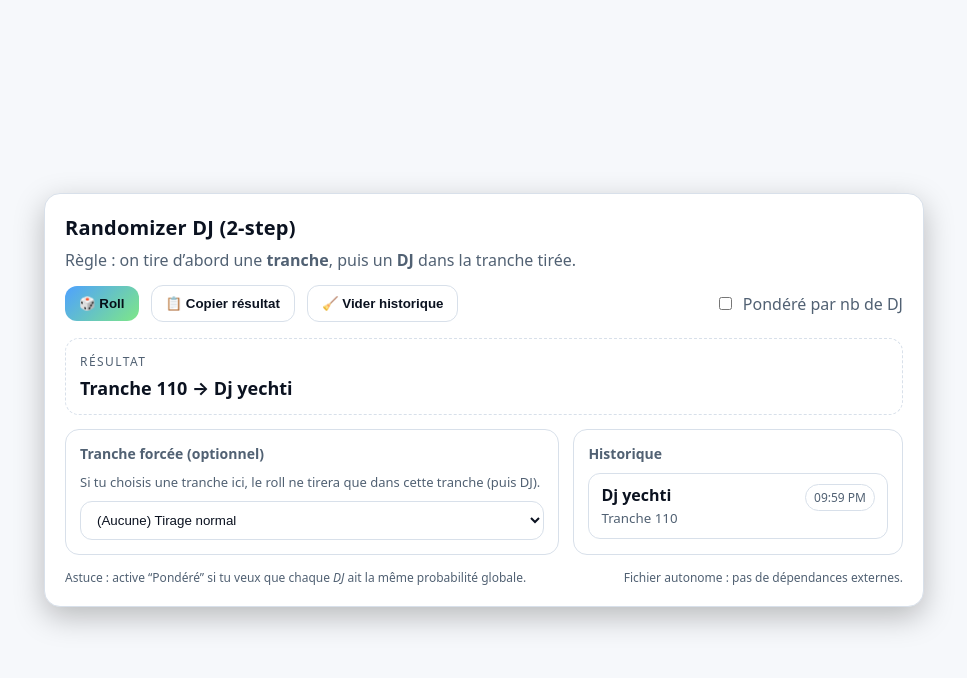
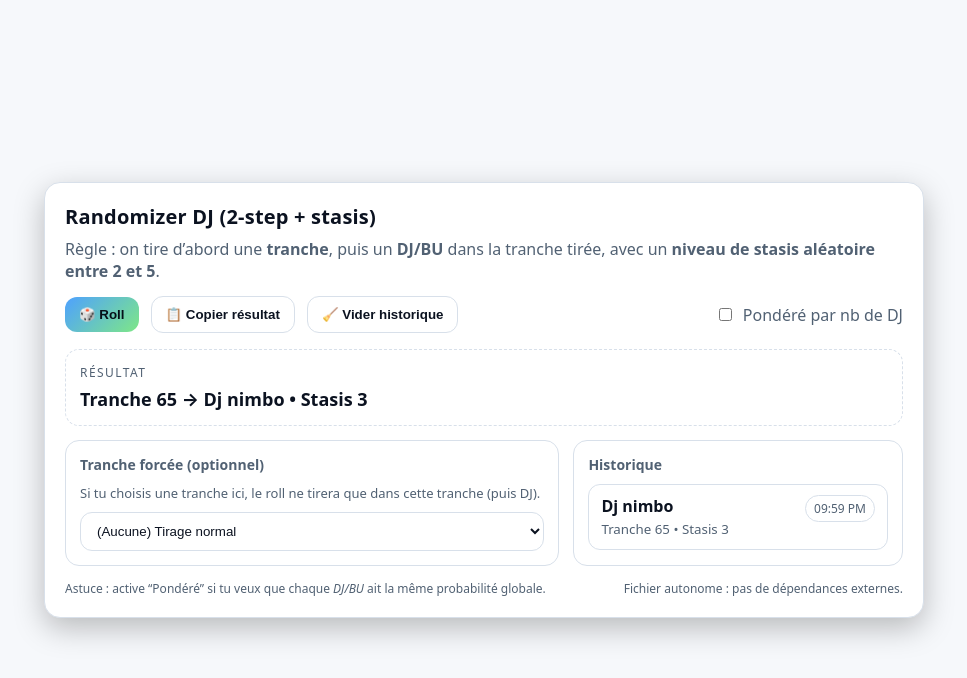
Before and after one commit to KLM-Security/Wakfu-Dungeons-picker-Rando, a plain HTML site: page randomizer.html in a window 1280 px wide. Both pictures are taken after a click on the button "🎲 Roll". Shown: the whole page, without its empty margins (156-1123 px from the left). Drawn offline with Linux system fonts and the light colour scheme.

Commit message:
Update randomizer.html
-Added 215 DJ
-Added missing 155 dungeon
-added missing 185 BU
-Added stasis rando

```diff
--- a/randomizer.html
+++ b/randomizer.html
@@ -78,8 +78,8 @@
 <body>
   <div class="wrap">
     <div class="card">
-      <h1>Randomizer DJ (2-step)</h1>
-      <p>Règle : on tire d’abord une <strong>tranche</strong>, puis un <strong>DJ</strong> dans la tranche tirée.</p>
+      <h1>Randomizer DJ (2-step + stasis)</h1>
+      <p>Règle : on tire d’abord une <strong>tranche</strong>, puis un <strong>DJ/BU</strong> dans la tranche tirée, avec un <strong>niveau de stasis aléatoire entre 2 et 5</strong>.</p>
 
       <div class="row">
         <button class="primary" id="rollBtn">🎲 Roll</button>
@@ -115,7 +115,7 @@
       </div>
 
       <div class="footer">
-        <span>Astuce : active “Pondéré” si tu veux que chaque <em>DJ</em> ait la même probabilité globale.</span>
+        <span>Astuce : active “Pondéré” si tu veux que chaque <em>DJ/BU</em> ait la même probabilité globale.</span>
         <span>Fichier autonome : pas de dépendances externes.</span>
       </div>
     </div>
@@ -130,16 +130,17 @@ const TRANCHES = [
   { level: 20, items: ["Dj Bouftou royal","Dj Shin larve","Dj Tofu royale"] },
   { level: 35, items: ["Dj piou royale","Dj Abraknelle","DJ Morfor"] },
   { level: 50, items: ["Dj Moogr","Dj craqueleur","Dj morts-brulé","DJ pirate","Dj champs"] },
-  { level: 65, items: ["Dj skouale","Dj bwork","Dj bouftou sauvage","Dj nimbo","Dj crabes qui pete","Dj mollusky","Dj kokolhanta"] },
+  { level: 65, items: ["Dj skouale","Dj bwork","Dj bouftou sauvage","Dj nimbo","Dj crabes qui pete","Dj mollusky","Dj kokokolhanta"] },
   { level: 80, items: ["BU Excarnus","Dj Corbac","Dj Grand Orokk","Dj mulou","Dj arakne","Dj rats","Dj trutruche","Dj petit groin","Dj palais du tsu"] },
   { level: 95, items: ["Dj vampyro","Dj morbax","Dj Scarafeuille","Dj Hammamoule","Bu Milkar","Dj misolé","Dj sliptorium","Dj slek"] },
   { level: 110, items: ["Dj yechti","Dj gelée","Bu Corbeau nwar","Dj Magik riktus","Dj arene dansante","Dj chucho","Bu Magmog","Dj glagla"] },
   { level: 125, items: ["Dj flaque","Dj pichon","Bu Dragon cochon","Dj miss fritz","Dj piktus","Dj smares","Dj Hagen glace","Dj sylarg"] },
-  { level: 140, items: ["Dj Potofeu le destructeur de prostate","Dj lenald","Dj phoreur","Dj noirespores","Dj wabit ( jawdin de la weine )","Dj Chene mou"] },
-  { level: 155, items: ["Dj enutrof","Dj sram","Dj blop","Dj racine du ma","Dj lab womewo","Dj salbéoptere"] },
+  { level: 140, items: ["Dj Potofeu","Dj lenald","Dj phoreur","Dj noirespores","Dj wabit ( jawdin de la weine )","Dj Chene mou"] },
+  { level: 155, items: ["Dj enutrof","Dj sram","Dj blop","Dj racine du mal","Dj lab womewo","Dj salbéoptere","DJ Vignoble Ignoble"] },
   { level: 170, items: ["Dj méka xel passé","Dj Raipiode xel présent","Dj remington","Dj lampionaute","Dj patapoutrerie","Dj riktus élite","Bu serre d'acier"] },
-  { level: 185, items: ["Dj kaniboule","Dj crocodaille","Dj kanivores","Dj Gerbouille","Dj tropikoko"] },
-  { level: 200, items: ["Dj dragoeuf","Dj hiboux","Dj fléopard","Dj blérox","Dj tombeau pandala","Dj crete gelée","Dj mordor"] },
+  { level: 185, items: ["Dj kaniboule","Dj crocodaille","Dj kanivores","Dj Gerbouille","Dj tropikoko","BU Moon"] },
+  { level: 200, items: ["Dj dragoeuf","Dj hiboux","Dj fléopard","Dj blérox","Dj tombeau pandala","Dj crete gelée","Dj mordor","BU Nogord Lézarélé"] },
+  { level: 215, items: ["Dj Carapatte","Dj Plantigarde","Dj Vandaliénés","Dj Mansots","Dj Crustargneux","Dj Toundrasoirs","Dj Cagnardeurs"] }
 ];
 
 const $ = (sel) => document.querySelector(sel);
@@ -155,7 +156,7 @@ const weighted = $("#weighted");
 for (const t of TRANCHES) {
   const opt = document.createElement("option");
   opt.value = String(t.level);
-  opt.textContent = `Tranche ${t.level} (${t.items.length} DJ)`;
+  opt.textContent = `Tranche ${t.level} (${t.items.length} DJ/BU)`;
   forcedTranche.appendChild(opt);
 }
 
@@ -201,20 +202,21 @@ function roll() {
   }
 
   const dj = pickOne(tranche.items);
-  const out = `Tranche ${tranche.level} → ${dj}`;
+  const stasis = randInt(4) + 2;
+  const out = `Tranche ${tranche.level} → ${dj} • Stasis ${stasis}`;
   setResult(out);
-  pushHistory(tranche.level, dj);
+  pushHistory(tranche.level, dj, stasis);
 }
 
 function setResult(text) {
   resultText.textContent = text;
 }
 
-function pushHistory(level, dj) {
+function pushHistory(level, dj, stasis) {
   const li = document.createElement("li");
 
   const left = document.createElement("div");
-  left.innerHTML = `<div style="font-weight:750;">${escapeHtml(dj)}</div><small>Tranche ${escapeHtml(String(level))}</small>`;
+  left.innerHTML = `<div style="font-weight:750;">${escapeHtml(dj)}</div><small>Tranche ${escapeHtml(String(level))} • Stasis ${escapeHtml(String(stasis))}</small>`;
 
   const right = document.createElement("div");
   right.className = "badge";
```
